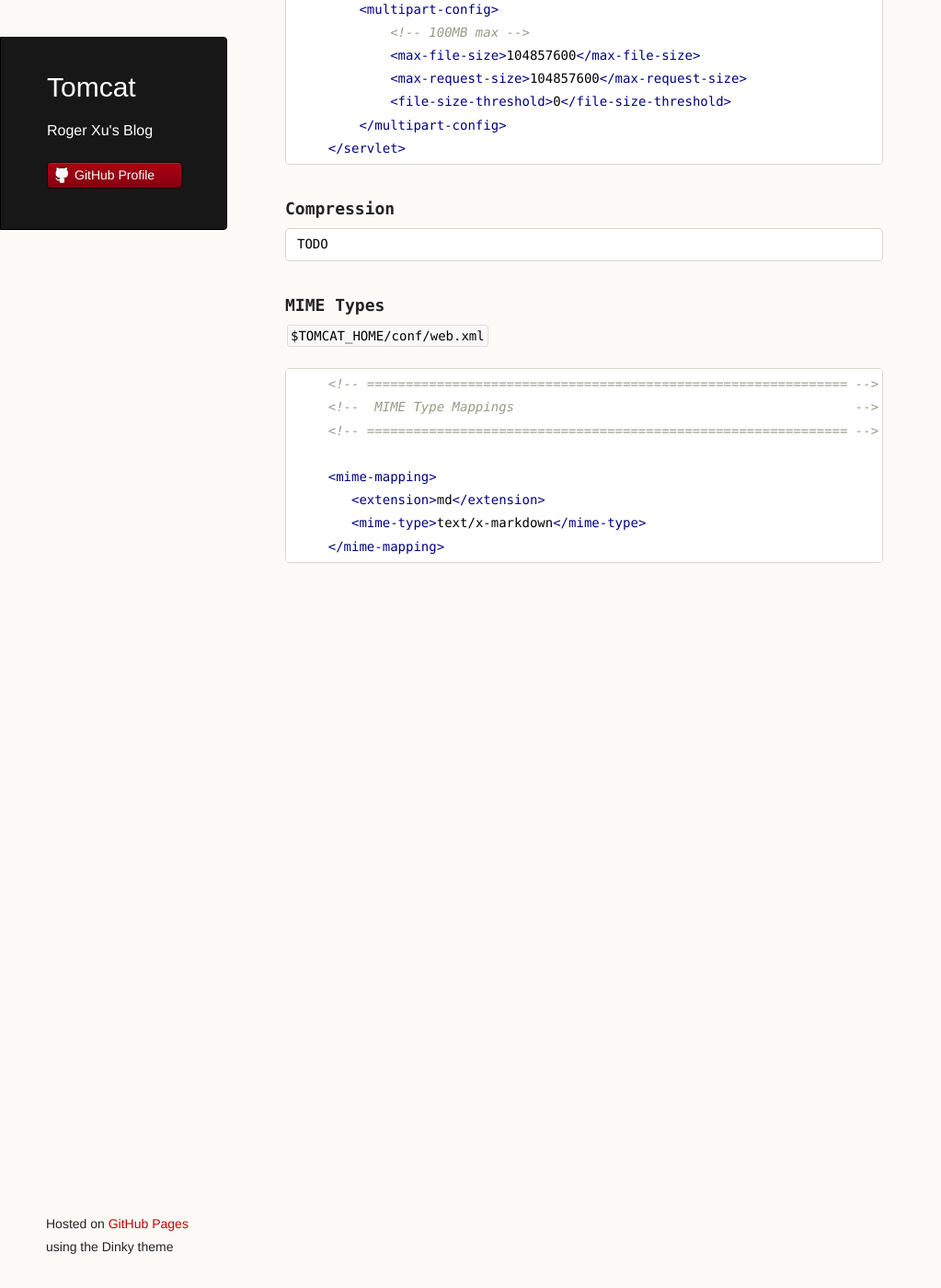
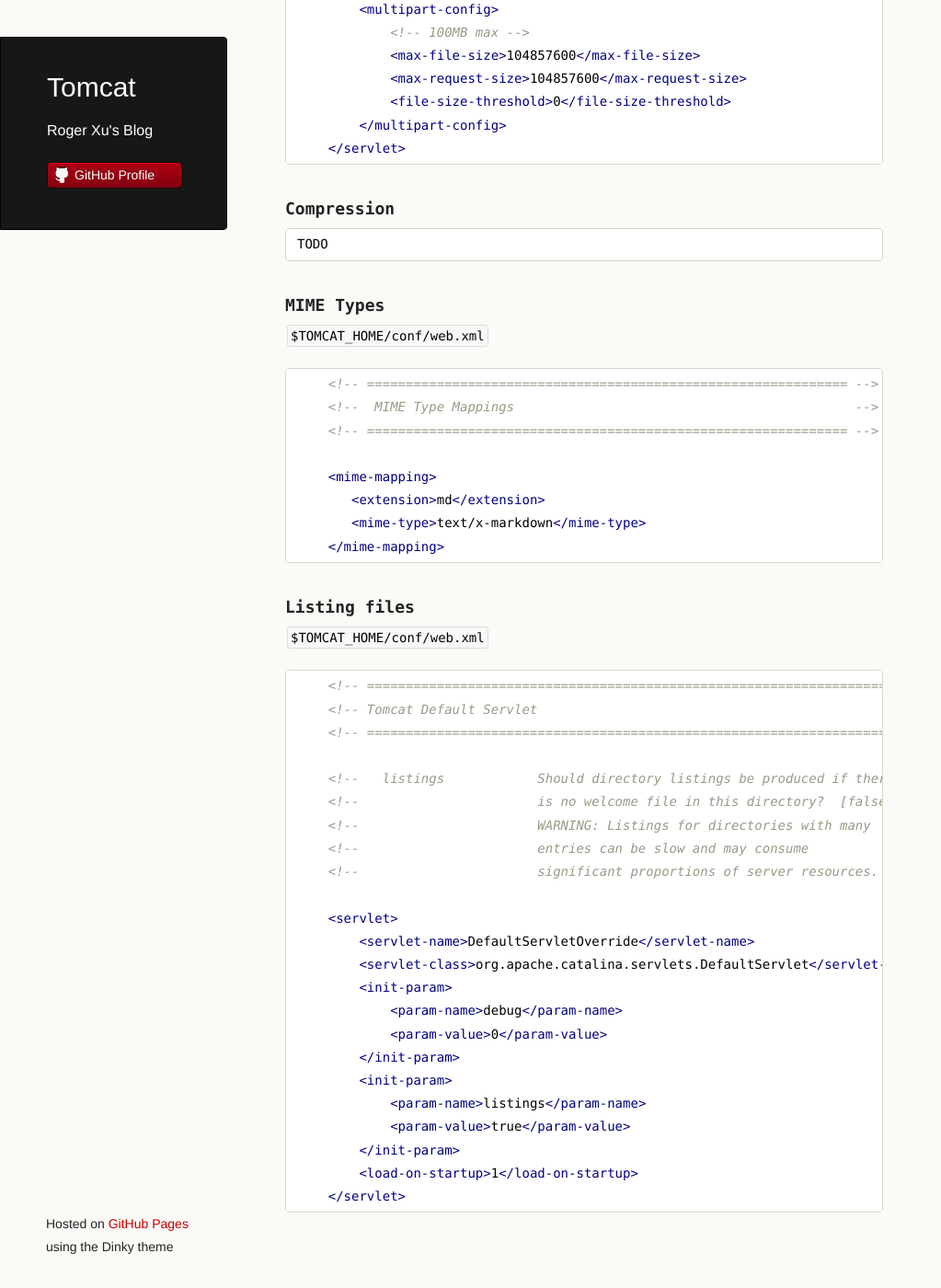
Before and after one commit to rogerxu/rogerxu.github.io, a Jekyll site: the page built from _posts/2013-09-25-tomcat.md, in a window 1280 px wide and 1400 px high, scrolled down 1584 px. Shown: the whole window at 92% size, without its empty margins (0-1023 px from the left). Built offline with Jekyll 4.4.1, drawn with Linux system fonts in a browser that asks for light colours.

Commit message:
Add list file setting for tomcat.

````diff
--- a/_posts/2013-09-25-tomcat.md
+++ b/_posts/2013-09-25-tomcat.md
@@ -86,3 +86,33 @@ Some versions of Tomcat (such as 5.0.28) uses iso-8859-1 to decode URLs, which i
        <mime-type>text/x-markdown</mime-type>
     </mime-mapping>
 ```
+
+### Listing files
+
+`$TOMCAT_HOME/conf/web.xml`
+
+```xml
+    <!-- ==================================================================== -->
+    <!-- Tomcat Default Servlet                                               -->
+    <!-- ==================================================================== -->
+
+    <!--   listings            Should directory listings be produced if there -->
+    <!--                       is no welcome file in this directory?  [false] -->
+    <!--                       WARNING: Listings for directories with many    -->
+    <!--                       entries can be slow and may consume            -->
+    <!--                       significant proportions of server resources.   -->
+
+    <servlet>
+        <servlet-name>DefaultServletOverride</servlet-name>
+        <servlet-class>org.apache.catalina.servlets.DefaultServlet</servlet-class>
+        <init-param>
+            <param-name>debug</param-name>
+            <param-value>0</param-value>
+        </init-param>
+        <init-param>
+            <param-name>listings</param-name>
+            <param-value>true</param-value>
+        </init-param>
+        <load-on-startup>1</load-on-startup>
+    </servlet>
+```
````
